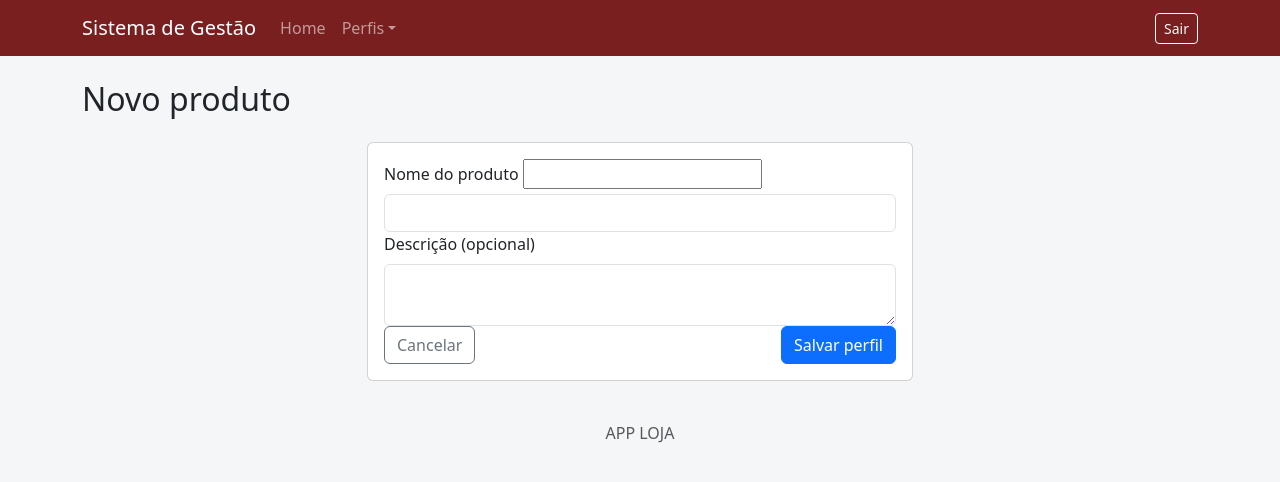
After one commit to gabrielcardoso05685/app_loja, a Flask app: page /produtos/inserir in a window 1280 px wide. The commit adds this page. Shown: the top 482 px of the page. Run offline with Flask 3, Linux system fonts and the light colour scheme; parts of the project's set-up code (start-up, migrations or seed data) failed here and were passed over; some libraries are stand-ins or nearby versions.

Commit message:
26112026 16:24

```diff
--- a/app.py
+++ b/app.py
@@ -4,7 +4,6 @@ from dotenv import load_dotenv
 from flask import Flask, flash, redirect, render_template, request, url_for
 from flask_wtf.csrf import CSRFProtect
 from mysql.connector import Error
-
 from db import execute_insert, execute_one, execute_query
 from validacoes.validacoes_perfil import validar_perfil
 
@@ -47,7 +46,7 @@ def listar_perfis():
 @app.route('/perfis/inserir', methods=['GET', 'POST'])
 def inserir_perfil():
 
-    nome = 'Fatec'
+    nome = ''
     descricao = ''
 
     if request.method == 'POST':
@@ -69,6 +68,44 @@ def inserir_perfil():
     return render_template('perfis/perfil_form.html', nome=nome, descricao=descricao)
 
 
+
+@app.route('/produtos/inserir', methods=['GET', 'POST'])
+def inserir_produto():
+
+    nome = ''
+    descricao = ''
+    preco = ''
+    estoque = ''
+
+    if request.method == 'POST':
+        nome = request.form.get('nome', '').strip()
+        descricao = request.form.get('descricao', '').strip()
+        preco = request.form.get('preco', '').strip()
+        estoque = request.form.get('estoque', '').strip()
+
+        try:
+            preco = float(preco)
+            estoque = int(estoque)
+        except ValueError:
+            flash('Informe um preço e um estoque válidos.', 'danger')
+        else:
+            if preco < 0 or estoque < 0:
+                flash('Informe um preço e um estoque válidos.', 'danger')
+            else:
+                execute_insert(
+                    'INSERT INTO produtos (nome, descricao, preco, estoque) '
+                    'VALUES (%s, %s, %s, %s)',
+                    (nome, descricao, preco, estoque)
+                )
+                flash('Produto foi cadastrado com sucesso.', 'success')
+
+    return render_template(
+        'produtos/produto_form.html',
+        nome=nome,
+        descricao=descricao,
+        preco=preco,
+        estoque=estoque
+    )
 # ==============================================================================
 # TELAS DE ERROS
 # ==============================================================================
--- a/static/estilo.css
+++ b/static/estilo.css
@@ -6,5 +6,5 @@ body {
 
 /* Cor da barra de navegação */
 .navbar {
-  background-color: #1f4e79;
+  background-color: #791f1f;
 }
--- a/templates/404.html
+++ b/templates/404.html
@@ -1,6 +1,6 @@
 {% extends 'layout/base_limpa.html' %}
 
-{% block titulo_aba %}Página não encontrada — Sistema de Gestão{% endblock %}
+{% block titulo_aba %}Página não encontrada — APP LOJA{% endblock %}
 
 {% block conteudo %}
   <div class="text-center py-5">
--- a/templates/dashboard.html
+++ b/templates/dashboard.html
@@ -4,9 +4,7 @@
 
 {% block conteudo %}
   <h1>{{ titulo }}</h1>
-  <p class="lead">O Flask está conectado ao banco <strong>gestao</strong>.</p>
-
-  <div class="row g-3">
+   <div class="row g-3">
     <div class="col-sm-4">
       <div class="card text-center">
         <div class="card-body">
--- a/templates/layout/base_limpa.html
+++ b/templates/layout/base_limpa.html
@@ -3,7 +3,7 @@
 <head>
   <meta charset="UTF-8">
   <meta name="viewport" content="width=device-width, initial-scale=1.0">
-  <title>{% block titulo_aba %}Sistema de Gestão{% endblock %}</title>
+  <title>{% block titulo_aba %}APP LOJA{% endblock %}</title>
   <link href="https://cdn.jsdelivr.net/npm/bootstrap@5.3.8/dist/css/bootstrap.min.css" rel="stylesheet">
   <link rel="stylesheet" href="{{ url_for('static', filename='estilo.css') }}">
 </head>
--- a/templates/layout/base_menu.html
+++ b/templates/layout/base_menu.html
@@ -3,7 +3,7 @@
 <head>
   <meta charset="UTF-8">
   <meta name="viewport" content="width=device-width, initial-scale=1.0">
-  <title>{% block titulo_aba %}Sistema de Gestão{% endblock %}</title>
+  <title>{% block titulo_aba %}APP LOJA{% endblock %}</title>
   <link href="https://cdn.jsdelivr.net/npm/bootstrap@5.3.8/dist/css/bootstrap.min.css" rel="stylesheet">
   <link href="https://cdn.jsdelivr.net/npm/bootstrap-icons@1.13.1/font/bootstrap-icons.min.css" rel="stylesheet">
   <link rel="stylesheet" href="{{ url_for('static', filename='estilo.css') }}">
@@ -52,7 +52,7 @@
   </main>
 
   <footer class="text-center text-body-secondary py-3">
-    <p class="mb-0">Sistema de Gestão · Fatec Jahu · ILP951 · 2026</p>
+    <p class="mb-0">APP LOJA</p>
   </footer>
 
   <script src="https://cdn.jsdelivr.net/npm/bootstrap@5.3.8/dist/js/bootstrap.bundle.min.js"></script>
--- a/templates/login.html
+++ b/templates/login.html
@@ -1,12 +1,11 @@
 {% extends 'layout/base_limpa.html' %}
 
-{% block titulo_aba %}Entrar — Sistema de Gestão{% endblock %}
+{% block titulo_aba %}Entrar — APP LOJA{% endblock %}
 
 {% block conteudo %}
   <div class="card">
     <div class="card-body p-4 text-center">
-      <h1 class="h2 mb-1">Sistema de Gestão</h1>
-      <p class="text-body-secondary mb-4">Fatec Jahu · ILP951</p>
+      <h1 class="h2 mb-1">APP LOJA</h1>
 
       <a href="{{ url_for('dashboard') }}" class="btn btn-primary w-100">Entrar</a>
 
--- a/templates/perfis/perfil_form.html
+++ b/templates/perfis/perfil_form.html
@@ -1,6 +1,6 @@
 {% extends 'layout/base_menu.html' %}
 
-{% block titulo_aba %}Novo perfil — Sistema de Gestão{% endblock %}
+{% block titulo_aba %}Novo perfil — APP LOJA{% endblock %}
 
 {% block conteudo %}
 <h1 class="h2 mb-4">Novo perfil</h1>
--- a/templates/perfis/perfis_listar.html
+++ b/templates/perfis/perfis_listar.html
@@ -1,6 +1,6 @@
 {% extends 'layout/base_menu.html' %}
 
-{% block titulo_aba %}{{ titulo }} — Sistema de Gestão{% endblock %}
+{% block titulo_aba %}{{ titulo }} Listar perfis — APP LOJA{% endblock %}
 
 {% block conteudo %}
   <div class="d-flex justify-content-between align-items-center mb-3">
--- /dev/null
+++ b/templates/produtos/produto_form.html
@@ -0,0 +1,37 @@
+{% extends 'layout/base_menu.html' %}
+
+{% block titulo_aba %}Novo produto — APP LOJA{% endblock %}
+
+{% block conteudo %}
+<h1 class="h2 mb-4">Novo produto</h1>
+
+<div class="row justify-content-center">
+    <div class="col-lg-6">
+        <div class="card">
+            <div class="card-body">
+
+                <form action="{{ url_for('inserir_produto') }}" method="post">
+                    <input type="hidden" name="csrf_token" value="{{ csrf_token() }}">
+
+                        <label for="nome" class="form-label">Nome do produto</label>
+                        <input value="{{ nome }}" minlength="3" required>
+                        <input type="text" name="nome" id="nome" class="form-control" mb-3>
+
+
+
+                        <label for="descricao" class="form-label">Descrição (opcional)</label>
+                        <textarea class="form-control" id="descricao" name="descricao">{{ descricao or '' }}</textarea>
+
+
+                    <div class="d-flex justify-content-between gap-2">
+                        <a href="{{ url_for('listar_perfis') }}" class="btn btn-outline-secondary">Cancelar</a>
+                        <button type="submit" class="btn btn-primary">Salvar perfil</button>
+                    </div>
+
+                </form>
+
+            </div>
+        </div>
+    </div>
+</div>
+{% endblock %}
```
Also changed, not shown: templates/produtos/produtos_listar.html (added, +49 -0 lines).
